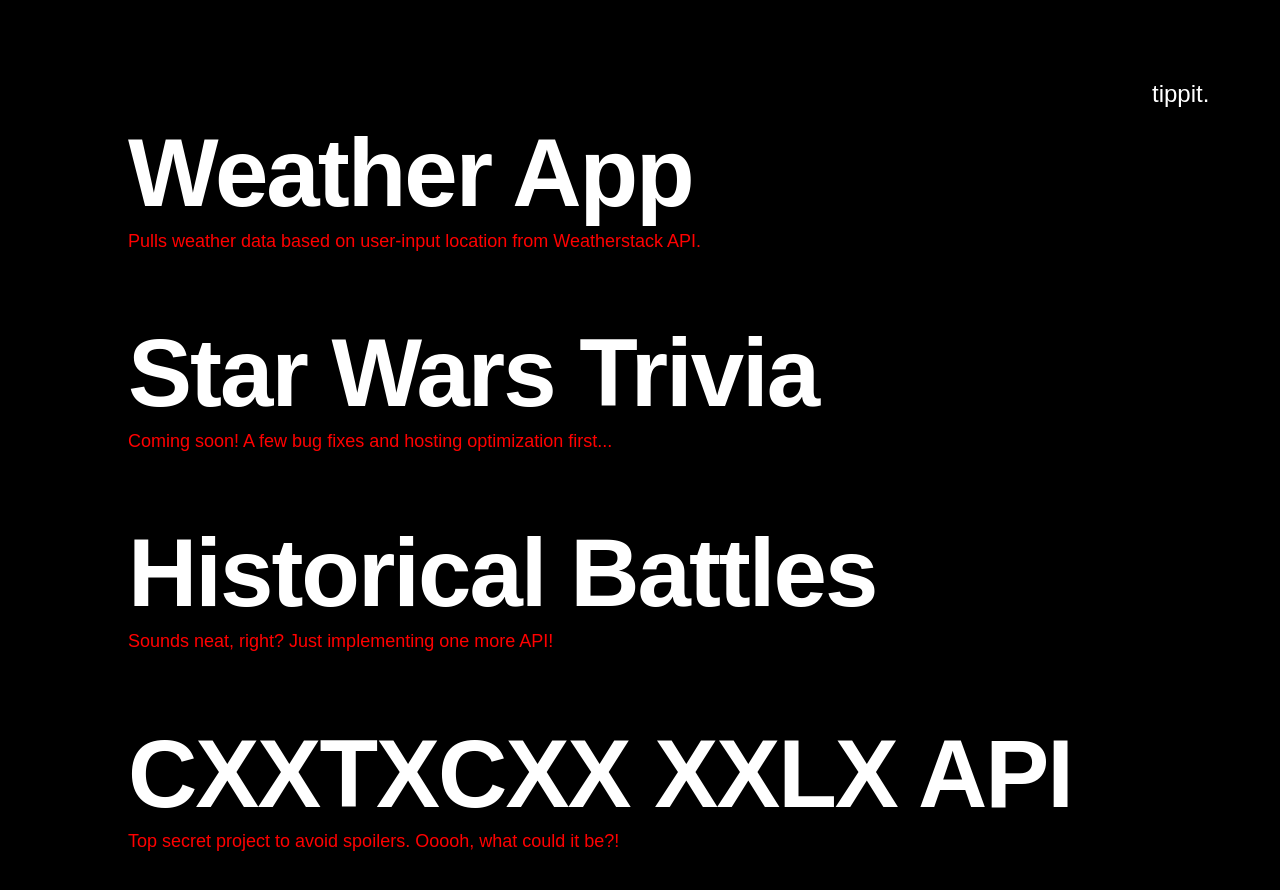
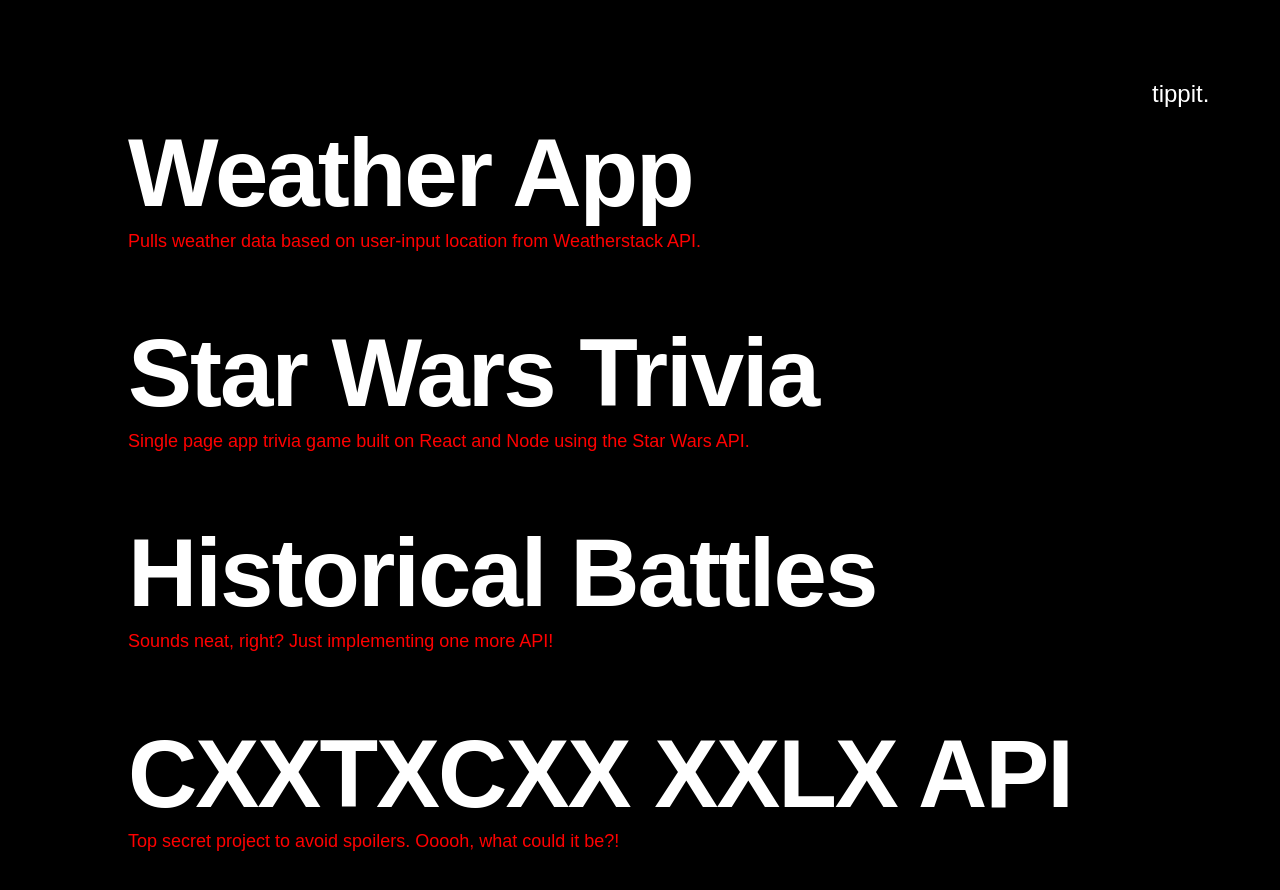
Before and after one commit to ZachTippit/portfolio, a website: page src/html/projects.html in a window 1280 px wide. Drawn offline with Linux system fonts and the light colour scheme; a web font is replaced by a local one.

Commit message:
Update projects.html

```diff
--- a/src/html/projects.html
+++ b/src/html/projects.html
@@ -35,8 +35,7 @@
                         Star Wars Trivia
                     </h2>
                     <p class='red-text'>
-                        <!-- Single page app trivia game built on React and Node using the Star Wars API. -->
-                        Coming soon! A few bug fixes and hosting optimization first...
+                        Single page app trivia game built on React and Node using the Star Wars API.
                     </p>
                 </div>
             </a>
```
